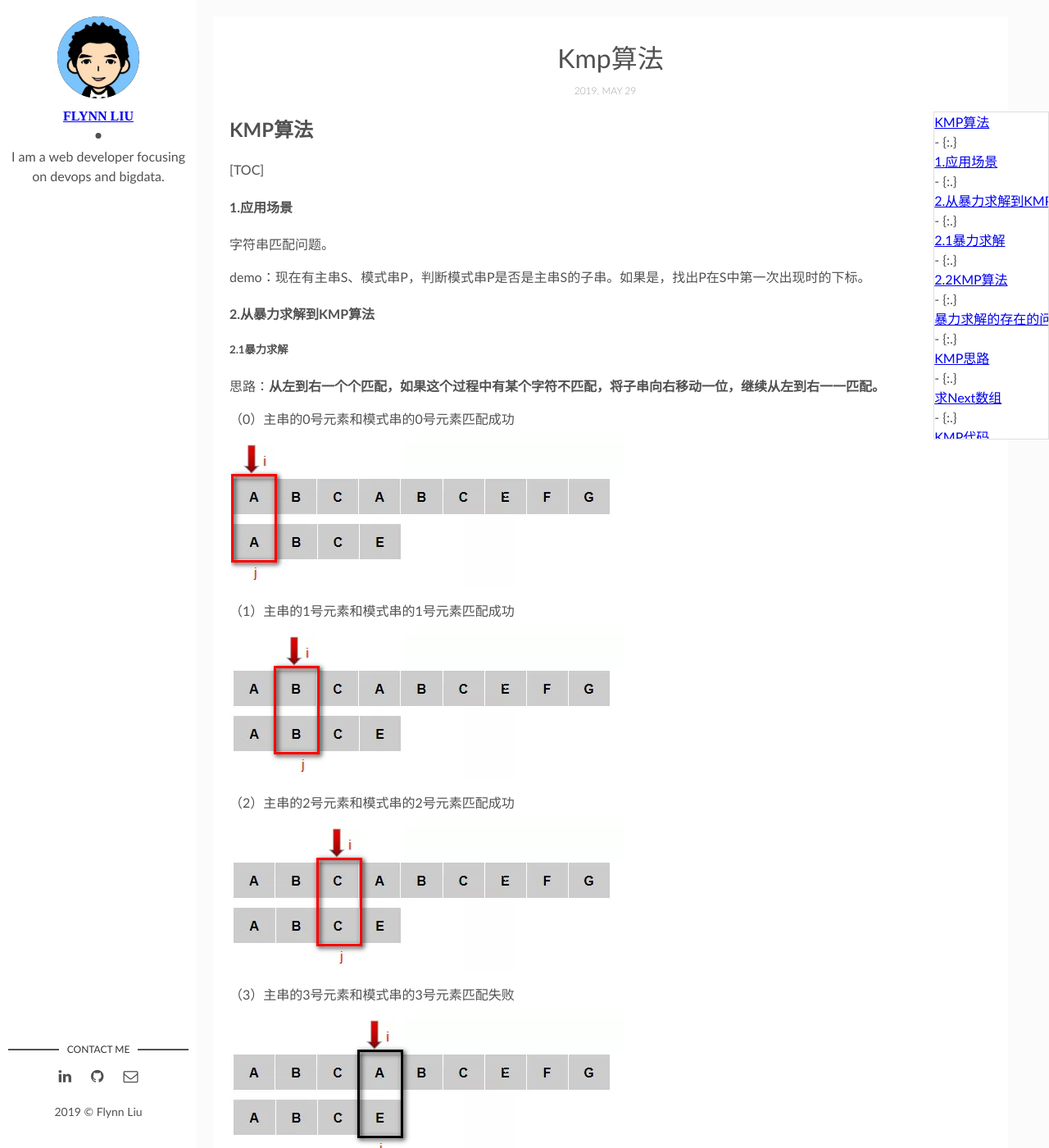
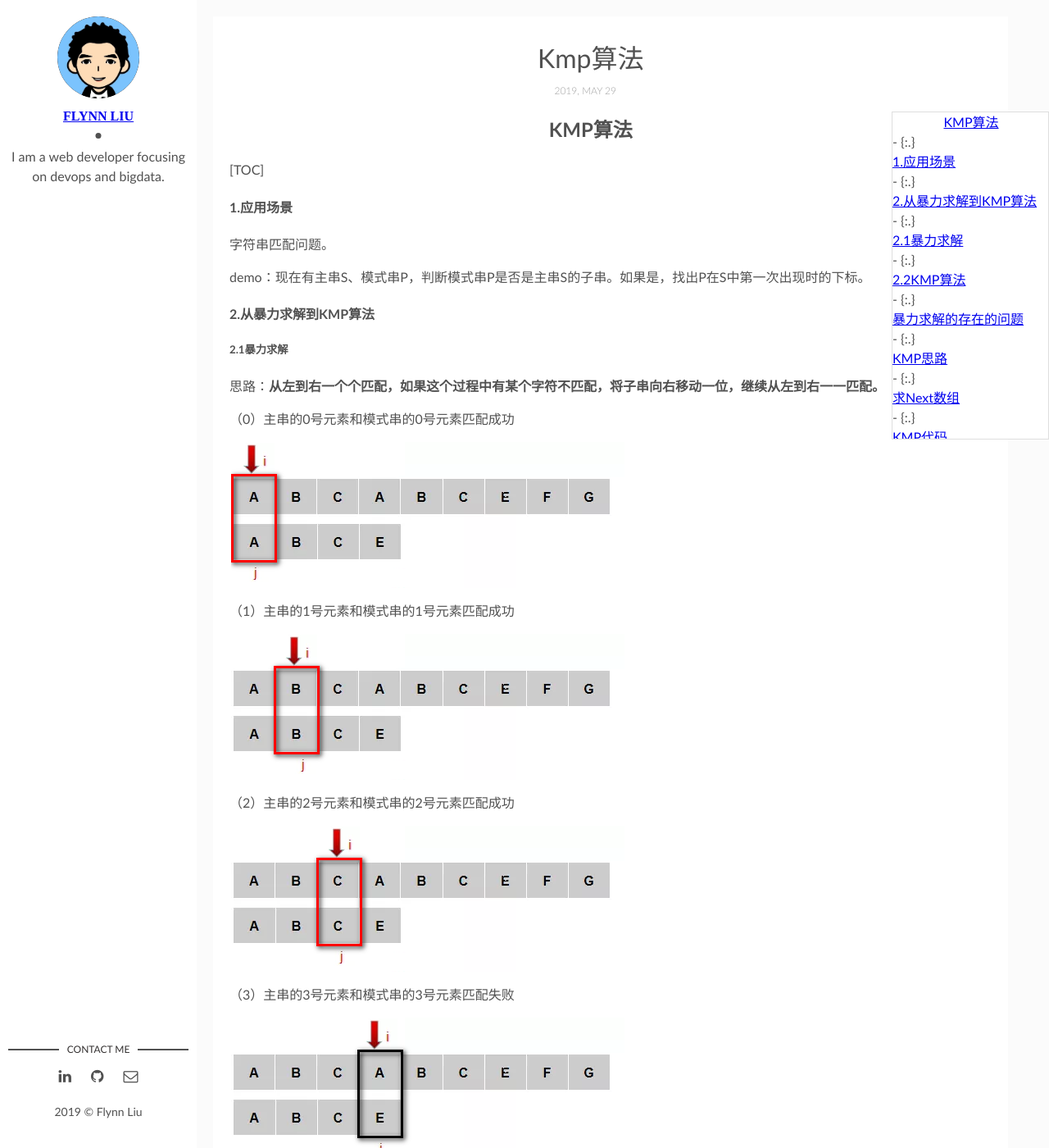
Before and after one commit to fenglinliu/fenglinliu.github.io, a Jekyll site: the page built from _posts/数据结构和算法/2019-5-29-KMP算法.md, in a window 1280 px wide and 1400 px high. Shown: the whole window at 82% size. Built offline with Jekyll 4.4.1, drawn with Linux system fonts in a browser that asks for light colours; some web fonts are replaced; our own code applies the rules of GitHub Pages for plain Markdown files; comment, search, counter and statistics services are not loaded.

Commit message:
modified css

```diff
--- a/_posts/数据结构和算法/2019-5-29-KMP算法.md
+++ b/_posts/数据结构和算法/2019-5-29-KMP算法.md
@@ -3,7 +3,7 @@ tags: [Data Structure]
 ---
 
 
-## KMP算法
+## <center>KMP算法</center>
 
 [TOC]
 
--- a/assets/css/main.css
+++ b/assets/css/main.css
@@ -1197,6 +1197,7 @@ a.newer-posts:hover {
 /* - - - - - - - - - - Post Page Styles - - - - - - - - - - */
 .wrap-content {
   padding: 20px;
+  width: 95%;
 }
 
 .header-page {
@@ -1308,7 +1309,7 @@ a.newer-posts:hover {
 
 .menu-list li {
   height: 25rem;
-  width: 11%;
+  width: 15%;
   overflow-y: scroll;
   list-style: none;
   position: fixed;
```
